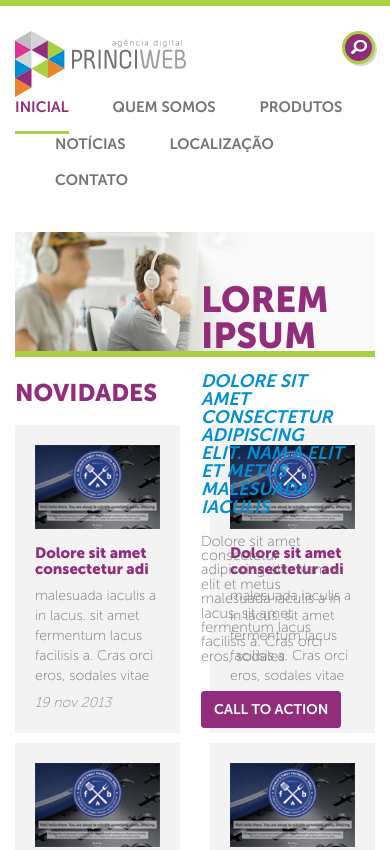
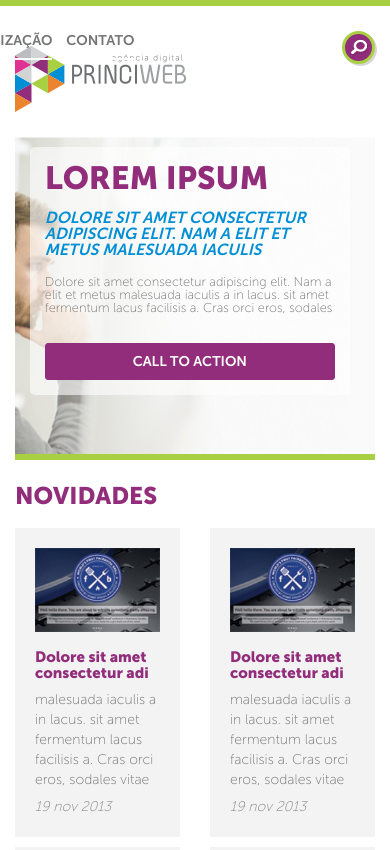
Before and after one commit to adrianodms/testePrinciWeb, a website: page src/index.html in a window 390 px wide. Shown: the top 850 px of the page. Drawn offline with Linux system fonts and the light colour scheme.

Commit message:
ajustado o carrossel para mobile, iniciei ajuste do menu principal para mobile

```diff
--- a/gulpfile.js
+++ b/gulpfile.js
@@ -28,7 +28,7 @@ gulp.task('serve', ['less'], function() {
 
     gulp.watch("src/css/*.less", ['less']);
     gulp.watch("src/*.html").on('change', browserSync.reload);
-    gulp.watch("src/*.html").on('change', browserSync.reload);
+    gulp.watch("src/*.js").on('change', browserSync.reload);
 });
 
 
--- a/src/css/main.less
+++ b/src/css/main.less
@@ -212,11 +212,12 @@ label{
 }
 
 .logo-wrap{
-    width: 50%;
     float:left;
+    padding-top:15px;
 }
 
 .search{
+    margin-bottom:25px;
     width:50%;
     float:right;
     position: relative;
@@ -267,21 +268,34 @@ label{
         span{
              vertical-align: middle;
         }
+        .active&{
+             border:3px solid @color-blue;
+             background:@color-green;
+        }
 
     }
 }
 
 
 .navigation{
-
     float:right;
     text-transform: uppercase;
-
     >li{
         display:inline-block;
         &+li{
             margin-left:40px;
+            @media screen and(max-width:969px){
+                margin-left:35px;
+            }
+             @media screen and(max-width:920px){
+                margin-left:20px;
+            }
+
+            @media screen and(max-width:850px){
+                margin-left:10px;
+            }
         }
+
     }
 
     a{
@@ -291,6 +305,11 @@ label{
         color:@color-primary-font;
         padding-bottom: 12px;
         border-bottom: 3px solid #fff;
+        @media screen and(max-width:800px){
+            font-size:14px;
+            border-bottom: 2px solid #fff;
+            padding-bottom: 7px;
+        }
         &.active{
             color: @color-purple;
             border-bottom: 3px solid @color-green;
@@ -300,6 +319,36 @@ label{
         }
 
     }
+    @media screen and(max-width:768px){
+       left: -100%;
+       position:fixed;
+
+       &.active{
+        top:0;
+        left:0;
+        width:100%;
+        bottom:0;
+        background:rgba(255,255,255,.95);
+        z-index: 10;
+        padding-top: 10%;
+        li{
+            display:block;
+            width:100%;
+            text-align: center;
+            font-size:30px;
+            &+li{
+                margin-left: 0;
+            }
+        }
+        a{
+            padding:0;
+            border-bottom:0;
+            &.active{
+                border-bottom:0;
+            }
+        }
+       }
+    }
 }
 
 /*Main Content*/
@@ -308,14 +357,33 @@ label{
     .slider-item{
         position:relative;
         border-bottom: 6px solid @color-green;
+        height: 323px;
+        overflow:hidden;
+        &:focus{
+            outline:none;
+        }
+    }
+
+    .slider-img{
+        position: absolute;
+        left: 50%;
+        top: 50%;
+        transform: translateY(-50%) translateX(-50%);
+        @media screen and (max-width: 800px){
+            transform: translateY(-50%) translateX(-60%);
+        }
     }
     .slider-content{
+
         font-size: 18px;
         position: absolute;
         top:50px;
         right:30px;
-        width:40%;
+        width:384px;
+        max-width:80%;
         z-index: 3;
+
+
         h1{
             margin-top:0;
             color: @color-purple;
@@ -338,6 +406,27 @@ label{
             line-height: 1;
         }
 
+        @media screen and (max-width: 800px){
+            width:320px;
+        }
+
+        @media screen and (max-width: 650px){
+            top:10px;
+            background: rgba(255,255,255,.6);
+            padding: 15px;
+            .border-radius();
+        }
+        @media screen and (max-width: 420px){
+            max-width:90%;
+            right:7%;
+            font-size:16px;
+        }
+        @media screen and (max-width: 400px){
+            .btn{
+                display: block;
+                width:100%;
+            }
+        }
     }
 }
 
--- /dev/null
+++ b/src/css/vendor/slick.css
@@ -0,0 +1,117 @@
+/* Slider */
+.slick-slider
+{
+    position: relative;
+
+    display: block;
+    box-sizing: border-box;
+
+    -webkit-user-select: none;
+       -moz-user-select: none;
+        -ms-user-select: none;
+            user-select: none;
+
+    -webkit-touch-callout: none;
+    -khtml-user-select: none;
+    -ms-touch-action: pan-y;
+        touch-action: pan-y;
+    -webkit-tap-highlight-color: transparent;
+}
+
+.slick-list
+{
+    position: relative;
+
+    display: block;
+    overflow: hidden;
+
+    margin: 0;
+    padding: 0;
+}
+.slick-list:focus
+{
+    outline: none;
+}
+.slick-list.dragging
+{
+    cursor: pointer;
+    cursor: hand;
+}
+
+.slick-slider .slick-track,
+.slick-slider .slick-list
+{
+    -webkit-transform: translate3d(0, 0, 0);
+       -moz-transform: translate3d(0, 0, 0);
+        -ms-transform: translate3d(0, 0, 0);
+         -o-transform: translate3d(0, 0, 0);
+            transform: translate3d(0, 0, 0);
+}
+
+.slick-track
+{
+    position: relative;
+    top: 0;
+    left: 0;
+
+    display: block;
+}
+.slick-track:before,
+.slick-track:after
+{
+    display: table;
+
+    content: '';
+}
+.slick-track:after
+{
+    clear: both;
+}
+.slick-loading .slick-track
+{
+    visibility: hidden;
+}
+
+.slick-slide
+{
+    display: none;
+    float: left;
+
+    height: 100%;
+    min-height: 1px;
+}
+[dir='rtl'] .slick-slide
+{
+    float: right;
+}
+.slick-slide img
+{
+    display: block;
+}
+.slick-slide.slick-loading img
+{
+    display: none;
+}
+.slick-slide.dragging img
+{
+    pointer-events: none;
+}
+.slick-initialized .slick-slide
+{
+    display: block;
+}
+.slick-loading .slick-slide
+{
+    visibility: hidden;
+}
+.slick-vertical .slick-slide
+{
+    display: block;
+
+    height: auto;
+
+    border: 1px solid transparent;
+}
+.slick-arrow.slick-hidden {
+    display: none;
+}
--- a/src/index.html
+++ b/src/index.html
@@ -7,13 +7,16 @@
     <title>PrinciWeb</title>
     <link rel="shortcut icon" href="/img/favicon.png">
     <link rel="stylesheet" href="css/vendor/bootstrap.min.css">
+    <link rel="stylesheet" href="css/vendor/slick.css">
     <link rel="stylesheet" href="css/main.css">
 </head>
 
 <body>
     <header class="container-fluid header">
         <div class="logo-wrap">
-            <img src="img/logo.png" class="img-responsive" alt="Logotipo da PrinciWeb">
+            <a href="index.html">
+                <img src="img/logo.png" class="img-responsive" alt="Logotipo da PrinciWeb">
+            </a>
         </div>
         <div class="search" id="search">
             <button class="search-btn" id="searchToggle">
@@ -46,9 +49,9 @@
         </nav>
     </header>
     <main>
-        <section class="slider container-fluid">
+        <section class="slider container-fluid" id="slider">
             <div class="slider-item clearfix">
-                <img src="img/banner_1.jpg" class="img-responsive" alt="Dois homens de perfil com headphone">
+                <img src="img/banner_1.jpg" class="slider-img" alt="Dois homens de perfil com headphone">
                 <div class="slider-content">
                     <h1>
                         Lorem Ipsum
@@ -64,8 +67,8 @@
 
                 </div>
             </div>
-            <!--<div class="slider-item clearfix">
-                <img src="img/banner_2.jpg" class="img-responsive" alt="Dois homens de perfil com headphone">
+            <div class="slider-item clearfix">
+                <img src="img/banner_2.jpg" class="slider-img" alt="Dois homens de perfil com headphone">
                 <div class="slider-content">
                     <h1>
                         Lorem Ipsum
@@ -79,7 +82,7 @@
                     <a href="#" class="btn btn-default">Call to action</a>
 
                 </div>
-            </div>-->
+            </div>
         </section>
 
         <section class="news container-fluid">
@@ -284,6 +287,7 @@
 
     <script src="js/vendor/jquery.min.js"></script>
     <script src="js/vendor/bootstrap.min.js"></script>
+    <script src="js/vendor/slick.min.js"></script>
     <script src="js/main.js"></script>
 </body>
 
--- a/src/js/main.js
+++ b/src/js/main.js
@@ -15,8 +15,16 @@ function initSearch(){
     });
 }
 
+function carrousel(){
+    $('#slider').slick({
+       autoplay: true,
+       autoplaySpeed: 8000,
+       arrows:false
+    });
+}
 
 $(function(){
     initSiteMap();
     initSearch();
+    carrousel();
 })
```
Also changed, not shown: src/css/main.css, src/js/vendor/slick.min.js (added).
